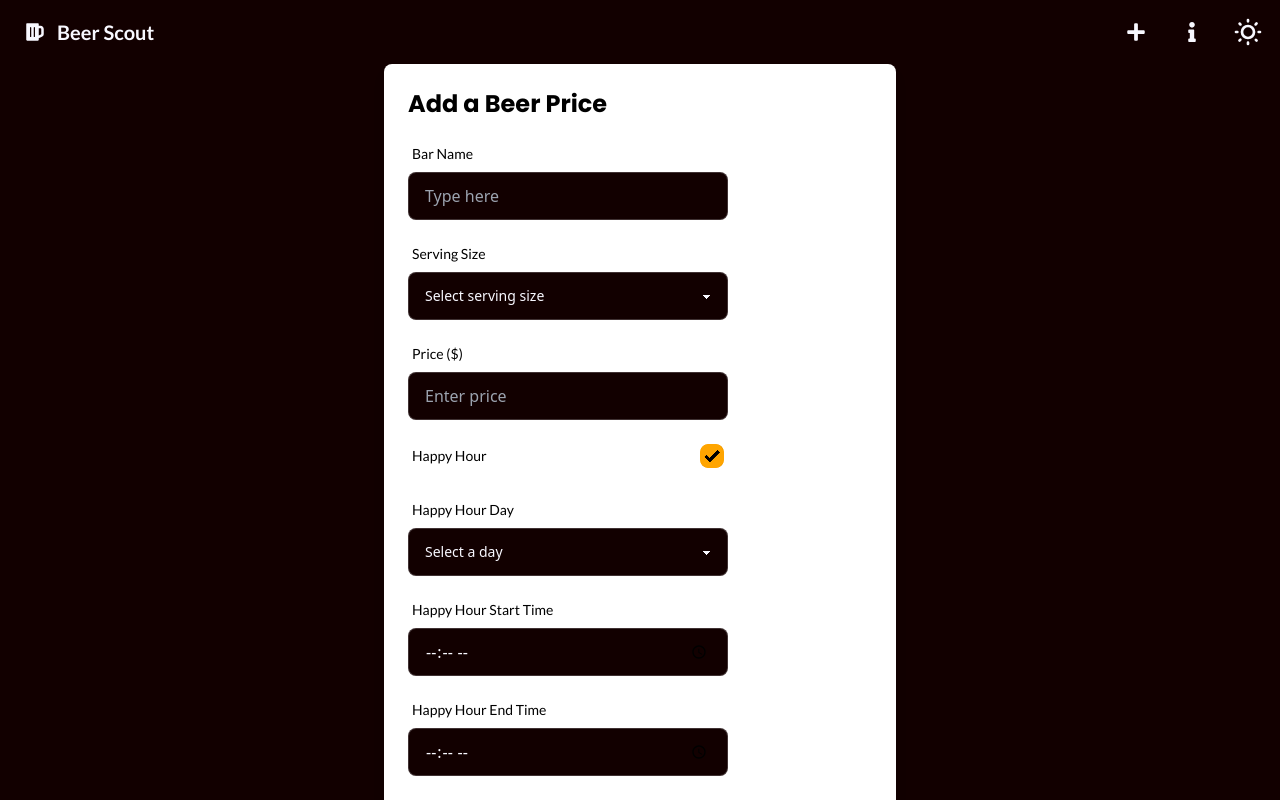
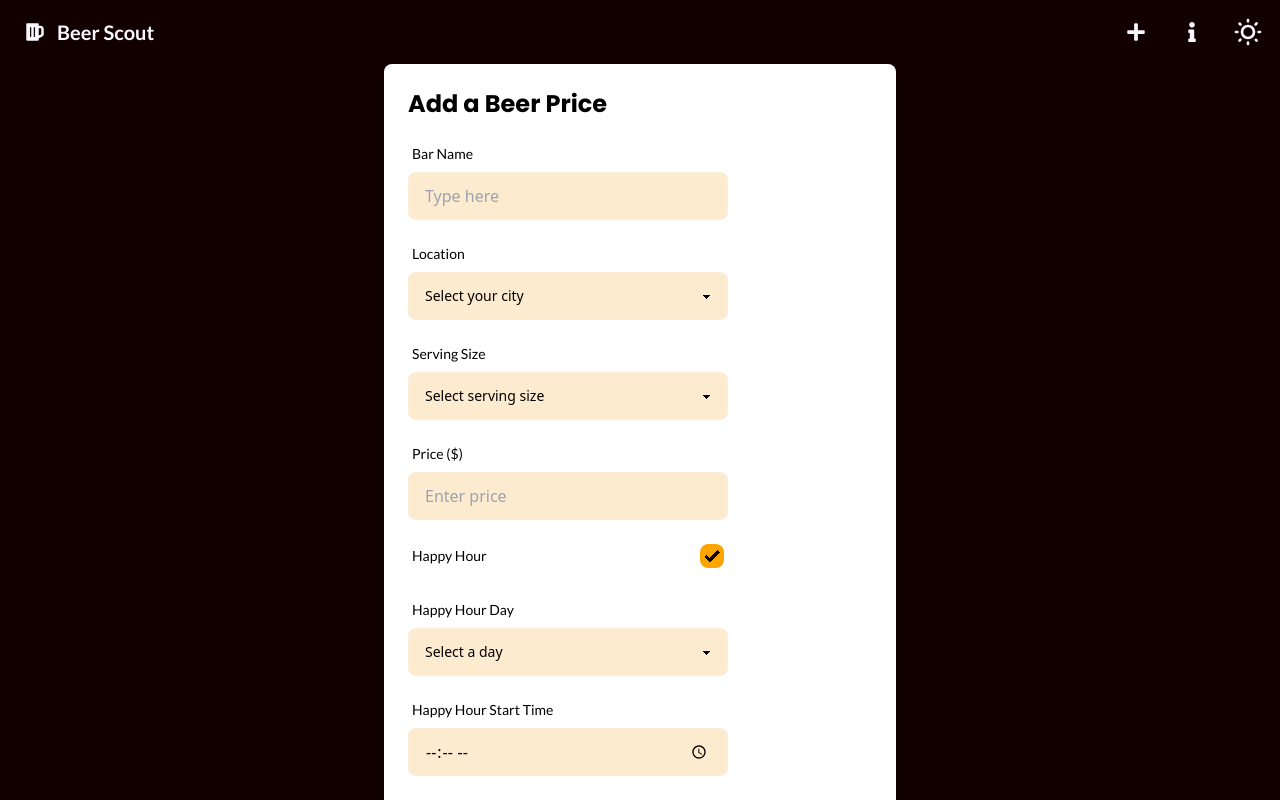
Before and after one commit to beer-scout-project/beer-scout, a React (Vite) app: page /add-bar in a window 1280 px wide. Both pictures are taken after a click on the label "Happy Hour". Built offline with nearby package versions, Linux system fonts and the light colour scheme.

Commit message:
Update input styles
Change bg and text color of inputs to match other app pages.

```diff
--- a/src/pages/addBarForm.jsx
+++ b/src/pages/addBarForm.jsx
@@ -76,10 +76,8 @@ const AddBarForm = () => {
   };
 
   return (
-    <div className="max-w-lg mx-[10px] sm:mx-4 md:mx-auto rounded-lg bg-white p-6 shadow-lg">
-      <h2 className="mb-4 text-2xl font-bold text-black">
-        Add a Beer Price
-      </h2>
+    <div className="mx-[10px] max-w-lg rounded-lg bg-white p-6 shadow-lg sm:mx-4 md:mx-auto">
+      <h2 className="mb-4 text-2xl font-bold text-black">Add a Beer Price</h2>
       <form onSubmit={handleSubmit}>
         {/* Bar Name */}
         <div className="form-control mb-4">
@@ -92,13 +90,13 @@ const AddBarForm = () => {
             value={formData.bar_name}
             onChange={handleChange}
             placeholder="Type here"
-            className="input input-bordered w-full max-w-xs bg-base-100 text-base-content"
+            className="input input-bordered w-full max-w-xs bg-base-200 text-secondary-content"
             required
           />
         </div>
 
         {/* Location */}
-        {/*<div className="form-control mb-4">
+        <div className="form-control mb-4">
           <label className="label">
             <span className="label-text text-black">Location</span>
           </label>
@@ -106,7 +104,7 @@ const AddBarForm = () => {
             name="location"
             value={formData.location}
             onChange={handleChange}
-            className="select select-bordered w-full max-w-xs bg-base-100 text-base-content"
+            className="select select-bordered w-full max-w-xs bg-base-200 text-secondary-content"
             required
           >
             <option value="" disabled>
@@ -115,7 +113,7 @@ const AddBarForm = () => {
             <option value="st_johns">St. John's</option>
             <option value="halifax">Halifax</option>
           </select>
-        </div>*/}
+        </div>
 
         {/* Serving Size */}
         <div className="form-control mb-4">
@@ -126,7 +124,7 @@ const AddBarForm = () => {
             name="serving_size"
             value={formData.serving_size}
             onChange={handleChange}
-            className="select select-bordered w-full max-w-xs bg-base-100 text-base-content"
+            className="select select-bordered w-full max-w-xs bg-base-200 text-secondary-content"
             required
           >
             <option value="" disabled>
@@ -153,7 +151,7 @@ const AddBarForm = () => {
             value={formData.price}
             onChange={handleChange}
             placeholder="Enter price"
-            className="input input-bordered w-full max-w-xs bg-base-100 text-base-content"
+            className="input input-bordered w-full max-w-xs bg-base-200 text-secondary-content"
             step="0.01"
             required
           />
@@ -185,7 +183,7 @@ const AddBarForm = () => {
                 name="happy_hour_day"
                 value={formData.happy_hour_day}
                 onChange={handleChange}
-                className="select select-bordered w-full max-w-xs bg-base-100 text-base-content"
+                className="select select-bordered w-full max-w-xs bg-base-200 text-secondary-content"
                 required={formData.happy_hour}
               >
                 <option value="">Select a day</option>
@@ -211,7 +209,7 @@ const AddBarForm = () => {
                 name="happy_hour_start"
                 value={formData.happy_hour_start}
                 onChange={handleChange}
-                className="input input-bordered w-full max-w-xs bg-base-100 text-base-content"
+                className="input input-bordered w-full max-w-xs bg-base-200 text-secondary-content"
                 required={formData.happy_hour}
               />
             </div>
@@ -228,7 +226,7 @@ const AddBarForm = () => {
                 name="happy_hour_end"
                 value={formData.happy_hour_end}
                 onChange={handleChange}
-                className="input input-bordered w-full max-w-xs bg-base-100 text-base-content"
+                className="input input-bordered w-full max-w-xs bg-base-200 text-secondary-content"
                 required={formData.happy_hour}
               />
             </div>
--- a/tailwind.config.js
+++ b/tailwind.config.js
@@ -24,7 +24,7 @@ export default {
           neutral: "#FFE8C8",
           "neutral-content": "#FFFFFF",
           "base-100": "#120000",
-          "base-200": "#3a2112",
+          "base-200": "#FDEBD0",
           "base-300": "#000000",
           "base-content": "#F8F8FF",
           info: "#00A7E6",
```
